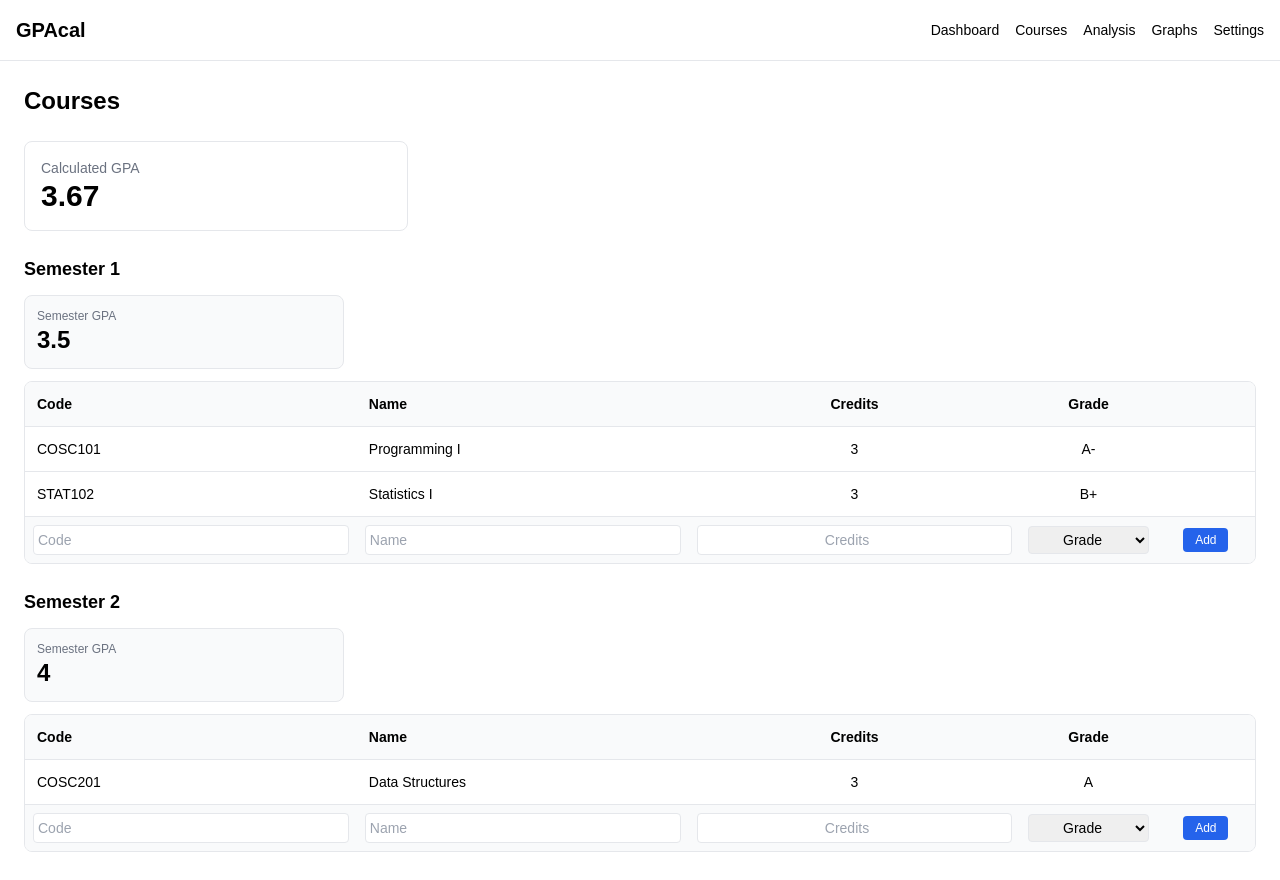
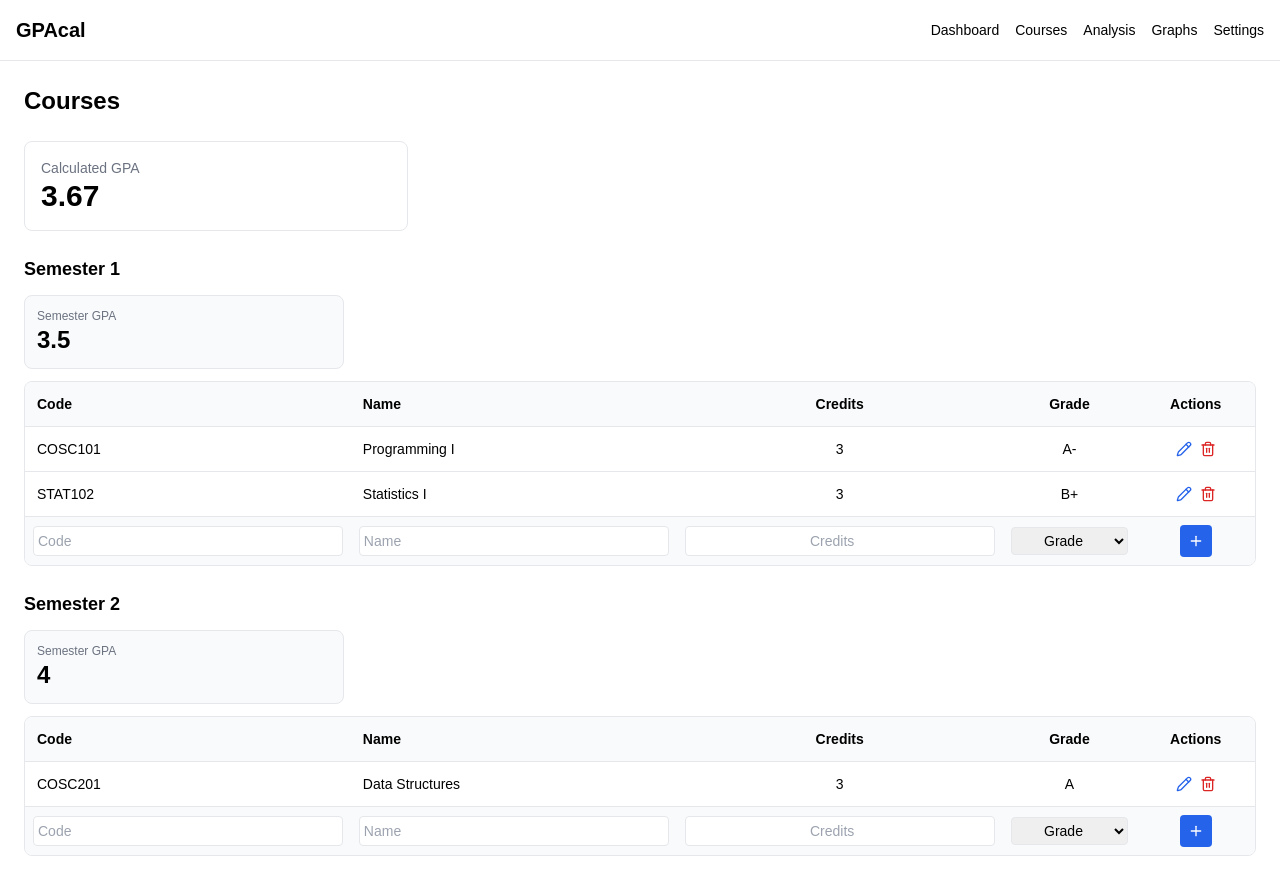
Before and after one commit to rux-xy/GPAcal, a React (Vite) app: page /courses in a window 1280 px wide. Built offline with nearby package versions, Linux system fonts and the light colour scheme; the HTML template or start-up script is replaced by a standard one.

Commit message:
Fix React version mismatch and add icon-based actions

```diff
--- a/package.json
+++ b/package.json
@@ -11,9 +11,10 @@
   },
   "dependencies": {
     "axios": "^1.13.2",
+    "lucide": "^0.562.0",
     "lucide-react": "^0.562.0",
-    "react": "^19.1.1",
-    "react-dom": "^19.1.1",
+    "react": "^19.2.3",
+    "react-dom": "^19.2.3",
     "react-router-dom": "^7.11.0",
     "recharts": "^3.6.0",
     "zod": "^4.2.1"
--- a/src/components/CourseTable.tsx
+++ b/src/components/CourseTable.tsx
@@ -1,13 +1,23 @@
 import { useState } from "react";
 import type { Course } from "../utils/gpaCalculator";
+import { Plus, Pencil, Trash2, Save, X } from "lucide-react";
 
 type CourseTableProps = {
   courses: Course[];
   semester: number;
   onAddCourse: (course: Course) => void;
+  onDeleteCourse: (code: string) => void;
+  onUpdateCourse: (course: Course) => void;
 };
 
-function CourseTable({ courses, semester, onAddCourse }: CourseTableProps) {
+function CourseTable({
+  courses,
+  semester,
+  onAddCourse,
+  onDeleteCourse,
+  onUpdateCourse,
+}: CourseTableProps) {
+  /* ---------------- Add course state ---------------- */
   const [newCourse, setNewCourse] = useState<Course>({
     code: "",
     name: "",
@@ -16,6 +26,11 @@ function CourseTable({ courses, semester, onAddCourse }: CourseTableProps) {
     semester,
   });
 
+  /* ---------------- Edit course state ---------------- */
+  const [editingCode, setEditingCode] = useState<string | null>(null);
+  const [editCourse, setEditCourse] = useState<Course | null>(null);
+
+  /* ---------------- Add handlers ---------------- */
   function handleChange(
     e: React.ChangeEvent<HTMLInputElement | HTMLSelectElement>
   ) {
@@ -48,6 +63,39 @@ function CourseTable({ courses, semester, onAddCourse }: CourseTableProps) {
     });
   }
 
+  /* ---------------- Edit handlers ---------------- */
+  function startEdit(course: Course) {
+    setEditingCode(course.code);
+    setEditCourse({ ...course });
+  }
+
+  function handleEditChange(
+    e: React.ChangeEvent<HTMLInputElement | HTMLSelectElement>
+  ) {
+    if (!editCourse) return;
+
+    const { name, value } = e.target;
+
+    setEditCourse({
+      ...editCourse,
+      [name]: name === "credits" ? Number(value) : value,
+    });
+  }
+
+  function saveEdit() {
+    if (!editCourse) return;
+
+    onUpdateCourse(editCourse);
+    setEditingCode(null);
+    setEditCourse(null);
+  }
+
+  function cancelEdit() {
+    setEditingCode(null);
+    setEditCourse(null);
+  }
+
+  /* ---------------- UI ---------------- */
   return (
     <div className="border rounded-lg overflow-hidden">
       <table className="w-full text-sm">
@@ -57,22 +105,109 @@ function CourseTable({ courses, semester, onAddCourse }: CourseTableProps) {
             <th className="p-3 text-left">Name</th>
             <th className="p-3 text-center">Credits</th>
             <th className="p-3 text-center">Grade</th>
-            <th className="p-3"></th>
+            <th className="p-3 text-center">Actions</th>
           </tr>
         </thead>
 
         <tbody>
-          {courses.map((course) => (
+          {/* Existing courses */}
+          {courses.map((course) =>
+            editingCode === course.code && editCourse ? (
+              /* -------- EDIT MODE -------- */
+              <tr key={course.code} className="border-t bg-yellow-50">
+                <td className="p-2">{course.code}</td>
+
+                <td className="p-2">
+                  <input
+                    name="name"
+                    value={editCourse.name}
+                    onChange={handleEditChange}
+                    className="w-full border p-1 rounded"
+                  />
+                </td>
+
+                <td className="p-2">
+                  <input
+                    type="number"
+                    name="credits"
+                    value={editCourse.credits}
+                    onChange={handleEditChange}
+                    className="w-full border p-1 rounded text-center"
+                  />
+                </td>
+
+                <td className="p-2">
+                  <select
+                    name="grade"
+                    value={editCourse.grade}
+                    onChange={handleEditChange}
+                    className="w-full border p-1 rounded text-center"
+                  >
+                    <option>A+</option>
+                    <option>A</option>
+                    <option>A-</option>
+                    <option>B+</option>
+                    <option>B</option>
+                    <option>B-</option>
+                    <option>C+</option>
+                    <option>C</option>
+                    <option>C-</option>
+                    <option>D</option>
+                    <option>F</option>
+                  </select>
+                </td>
+
+                <td className="p-2 text-center space-x-2">
+                  <div className="flex justify-center gap-2">
+                    <button
+                      onClick={saveEdit}
+                      className="text-green-600 hover:text-green-800"
+                      title="Save"
+                    >
+                      <Save size={16} />
+                    </button>
+
+                    <button
+                      onClick={cancelEdit}
+                      className="text-gray-500 hover:text-gray-700"
+                      title="Cancel"
+                    >
+                      <X size={16} />
+                    </button>
+                  </div>
+                </td>
+              </tr>
+            ) : (
+              /* -------- VIEW MODE -------- */
               <tr key={course.code} className="border-t">
                 <td className="p-3">{course.code}</td>
                 <td className="p-3">{course.name}</td>
                 <td className="p-3 text-center">{course.credits}</td>
                 <td className="p-3 text-center">{course.grade}</td>
-              <td className="p-3"></td>
+                <td className="p-3 text-center space-x-2">
+                  <div className="flex justify-center gap-2">
+                    <button
+                      onClick={() => startEdit(course)}
+                      className="text-blue-600 hover:text-blue-800"
+                      title="Edit"
+                    >
+                      <Pencil size={16} />
+                    </button>
+
+                    <button
+                      onClick={() => onDeleteCourse(course.code)}
+                      className="text-red-600 hover:text-red-800"
+                      title="Delete"
+                    >
+                      <Trash2 size={16} />
+                    </button>
+                  </div>
+                </td>
               </tr>
-          ))}
+            )
+          )}
 
-          {/* Input row */}
+          {/* -------- ADD ROW -------- */}
           <tr className="border-t bg-gray-50">
             <td className="p-2">
               <input
@@ -130,9 +265,10 @@ function CourseTable({ courses, semester, onAddCourse }: CourseTableProps) {
             <td className="p-2 text-center">
               <button
                 onClick={handleAdd}
-                className="bg-blue-600 text-white px-3 py-1 rounded text-xs hover:bg-blue-700"
+                className="bg-blue-600 text-white p-2 rounded hover:bg-blue-700"
+                title="Add course"
               >
-                Add
+                <Plus size={16} />
               </button>
             </td>
           </tr>
--- a/src/pages/Courses.tsx
+++ b/src/pages/Courses.tsx
@@ -48,6 +48,16 @@ function Courses() {
     setCourses((prev) => [...prev, course]);
   }
 
+  function handleDeleteCourse(code: string) {
+    setCourses((prev) => prev.filter((course) => course.code !== code));
+  }
+
+  function handleUpdateCourse(updated: Course) {
+    setCourses((prev) =>
+      prev.map((course) => (course.code === updated.code ? updated : course))
+    );
+  }
+
   return (
     <div className="p-6 space-y-6">
       <h1 className="text-2xl font-bold">Courses</h1>
@@ -74,6 +84,8 @@ function Courses() {
               courses={coursesBySemester[Number(semester)]}
               semester={Number(semester)}
               onAddCourse={handleAddCourse}
+              onDeleteCourse={handleDeleteCourse}
+              onUpdateCourse={handleUpdateCourse}
             />
           </div>
         ))}
```
Also changed, not shown: 1 other file (tests, documents, lock files or other folders). Lines whose indentation alone changed are shown as unchanged.
